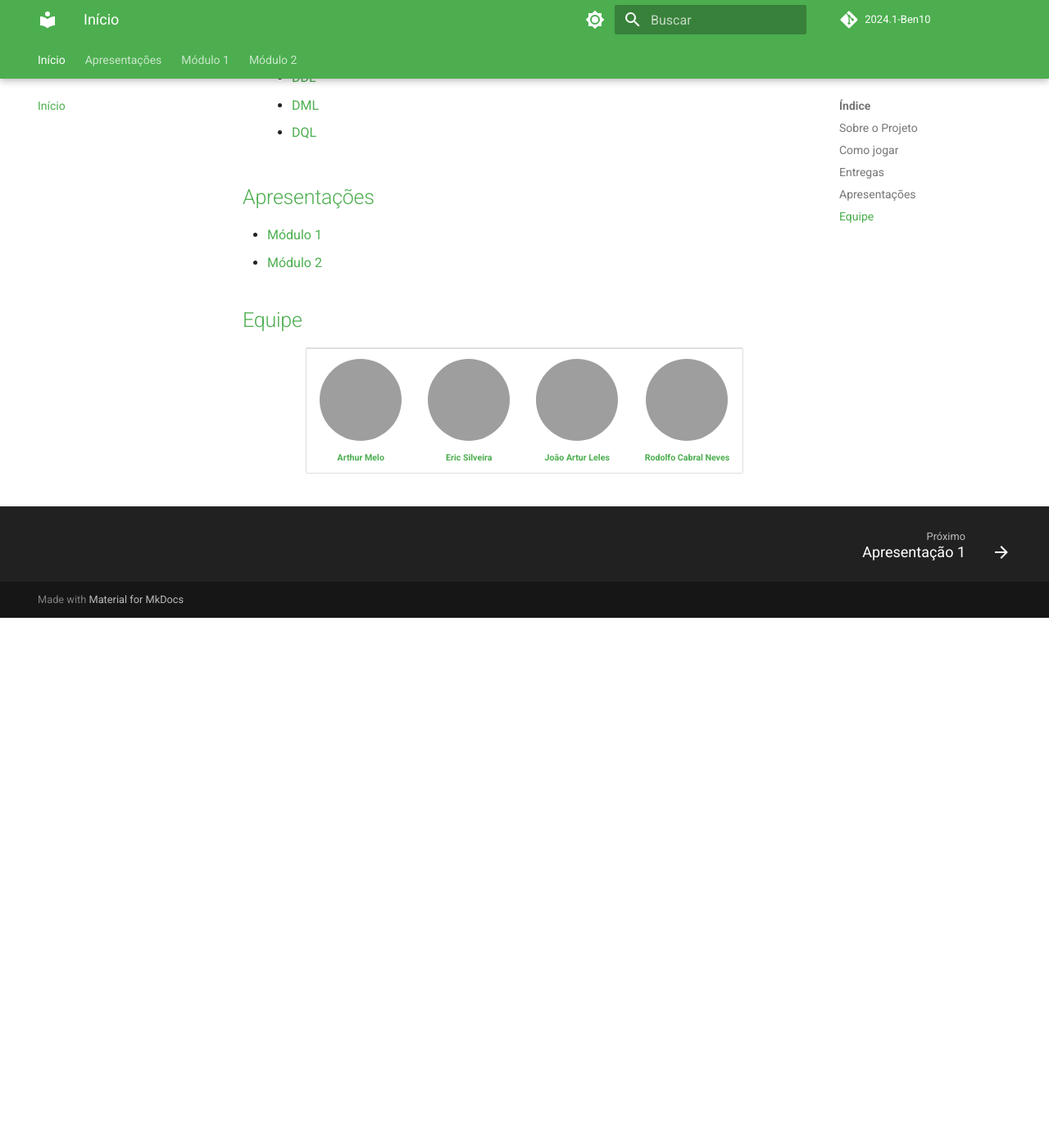
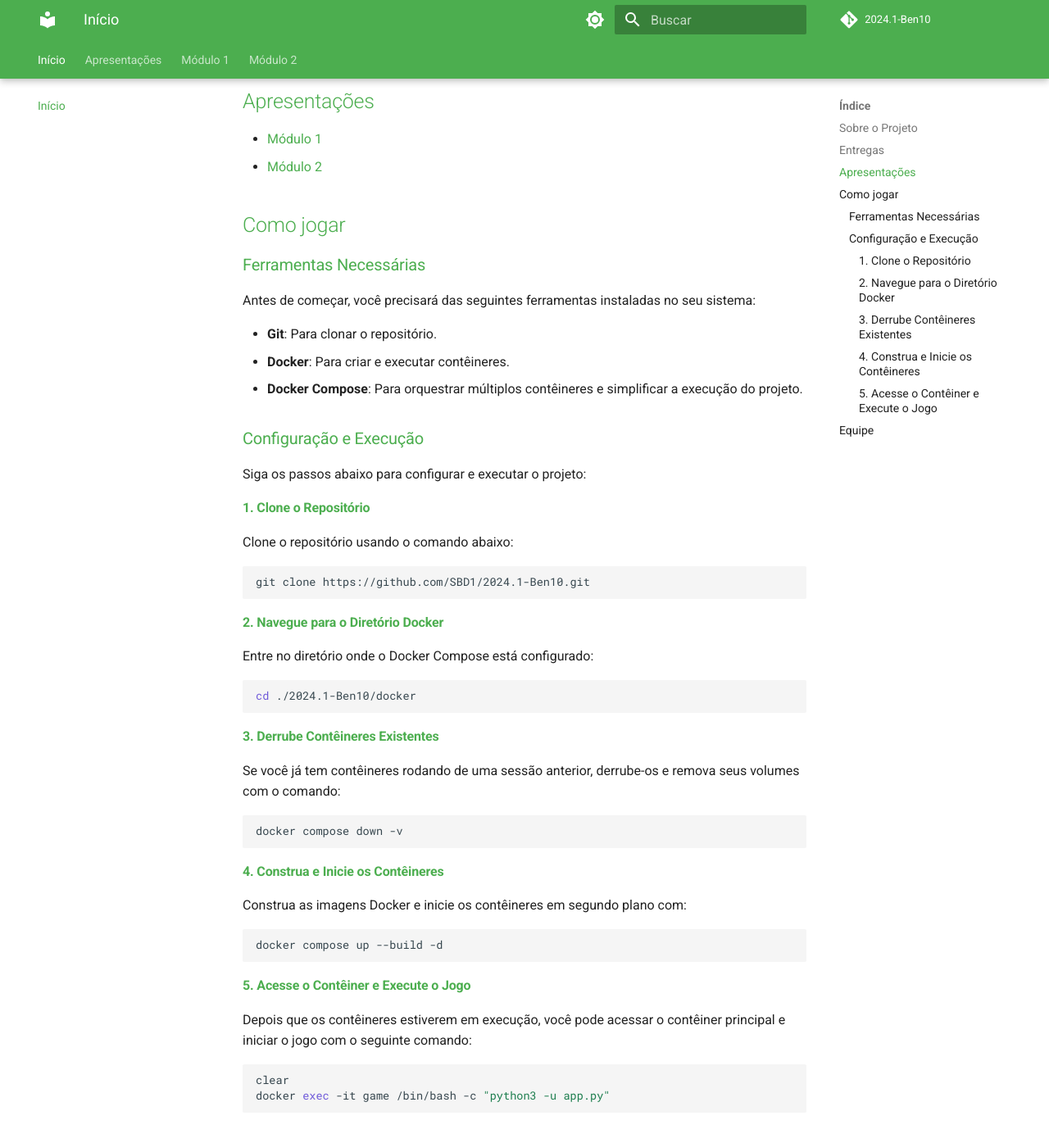
Before and after one commit to SBD1/2024.1-Ben10, an MkDocs documentation site: the page built from docs/index.md, in a window 1280 px wide and 1400 px high, scrolled down 1119 px. Shown: the top 1384 px of the window at 82% size. Built offline with MkDocs 1.6.1 and Material for MkDocs 9.7.7, drawn with Linux system fonts in a browser that asks for light colours; comment, search, counter and statistics services are not loaded; the version menu is left out; before the commit the page ends 1873 px from its top, so only the background shows below that; some of the changed text lies outside the part shown; grey boxes are pictures that could not be loaded.

Commit message:
adicionando como jogar ao readme

````diff
--- a/docs/index.md
+++ b/docs/index.md
@@ -34,6 +29,61 @@ Projeto criado para a disciplina de Sistema de Banco de Dados 1. Neste projeto,
 - [Módulo 1](https://sbd1.github.io/2024.1-Ben10/apresentacao/apresentacao1/)
 - [Módulo 2](https://sbd1.github.io/2024.1-Ben10/apresentacao/apresentacao2/)
 
+## <a>Como jogar</a>
+
+### <a>Ferramentas Necessárias</a>
+
+Antes de começar, você precisará das seguintes ferramentas instaladas no seu sistema:
+
+- **Git**: Para clonar o repositório.
+- **Docker**: Para criar e executar contêineres.
+- **Docker Compose**: Para orquestrar múltiplos contêineres e simplificar a execução do projeto.
+
+### <a>Configuração e Execução</a>
+
+Siga os passos abaixo para configurar e executar o projeto:
+
+#### <a>1. Clone o Repositório</a>
+
+Clone o repositório usando o comando abaixo:
+
+```bash
+git clone https://github.com/SBD1/2024.1-Ben10.git
+```
+
+#### <a>2. Navegue para o Diretório Docker</a>
+
+Entre no diretório onde o Docker Compose está configurado:
+
+```bash
+cd ./2024.1-Ben10/docker
+```
+
+#### <a>3. Derrube Contêineres Existentes</a>
+
+Se você já tem contêineres rodando de uma sessão anterior, derrube-os e remova seus volumes com o comando:
+
+```bash
+docker compose down -v
+```
+
+#### <a>4. Construa e Inicie os Contêineres</a>
+
+Construa as imagens Docker e inicie os contêineres em segundo plano com:
+
+```bash
+docker compose up --build -d
+```
+
+#### <a>5. Acesse o Contêiner e Execute o Jogo</a>
+
+Depois que os contêineres estiverem em execução, você pode acessar o contêiner principal e iniciar o jogo com o seguinte comando:
+
+```bash
+clear
+docker exec -it game /bin/bash -c "python3 -u app.py"
+```
+
 ## <a>Equipe</a>
 <center>
 <table>
````
Also changed, not shown: other parts of docs/index.md (+0 -5 lines), README.md (+64 -15 lines).
